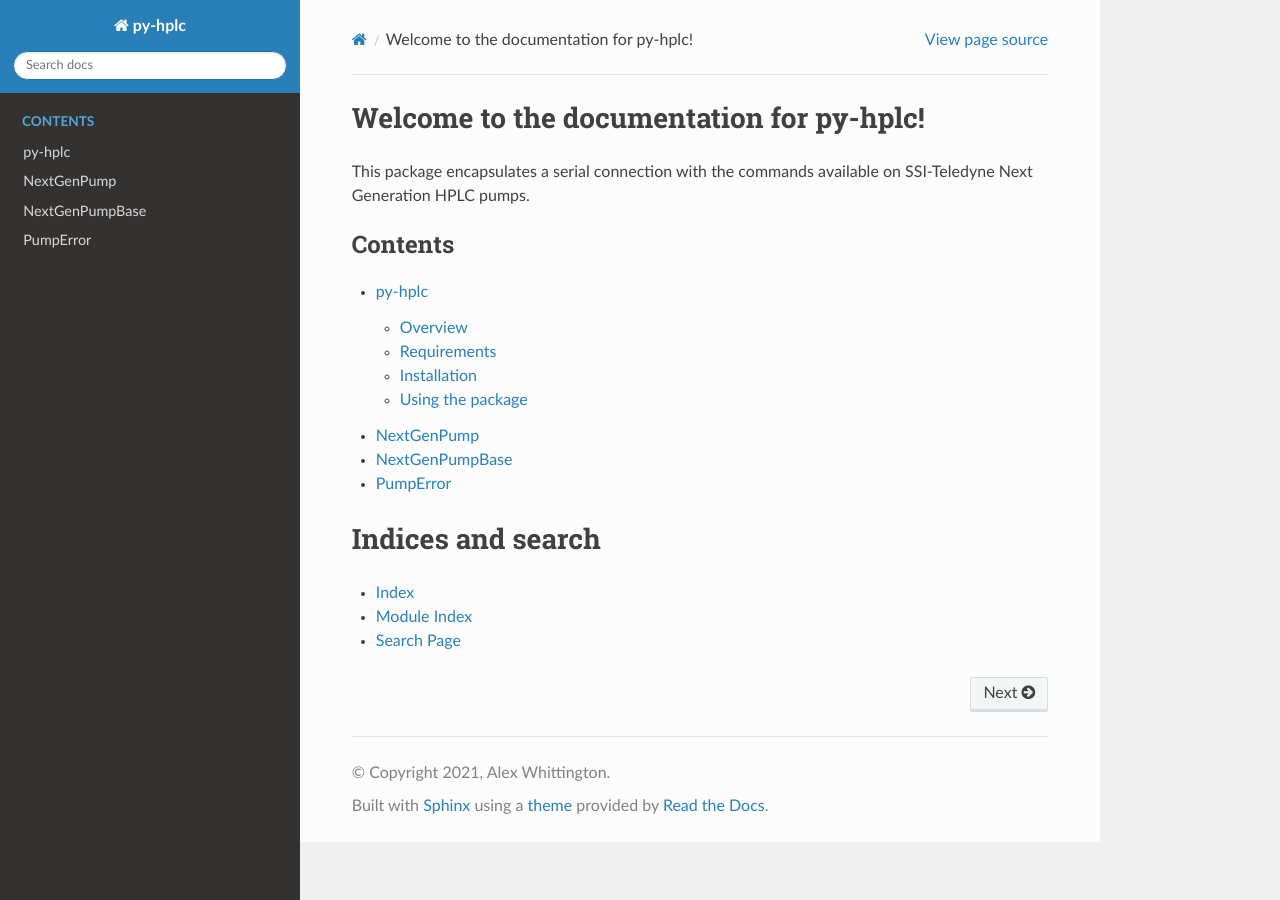
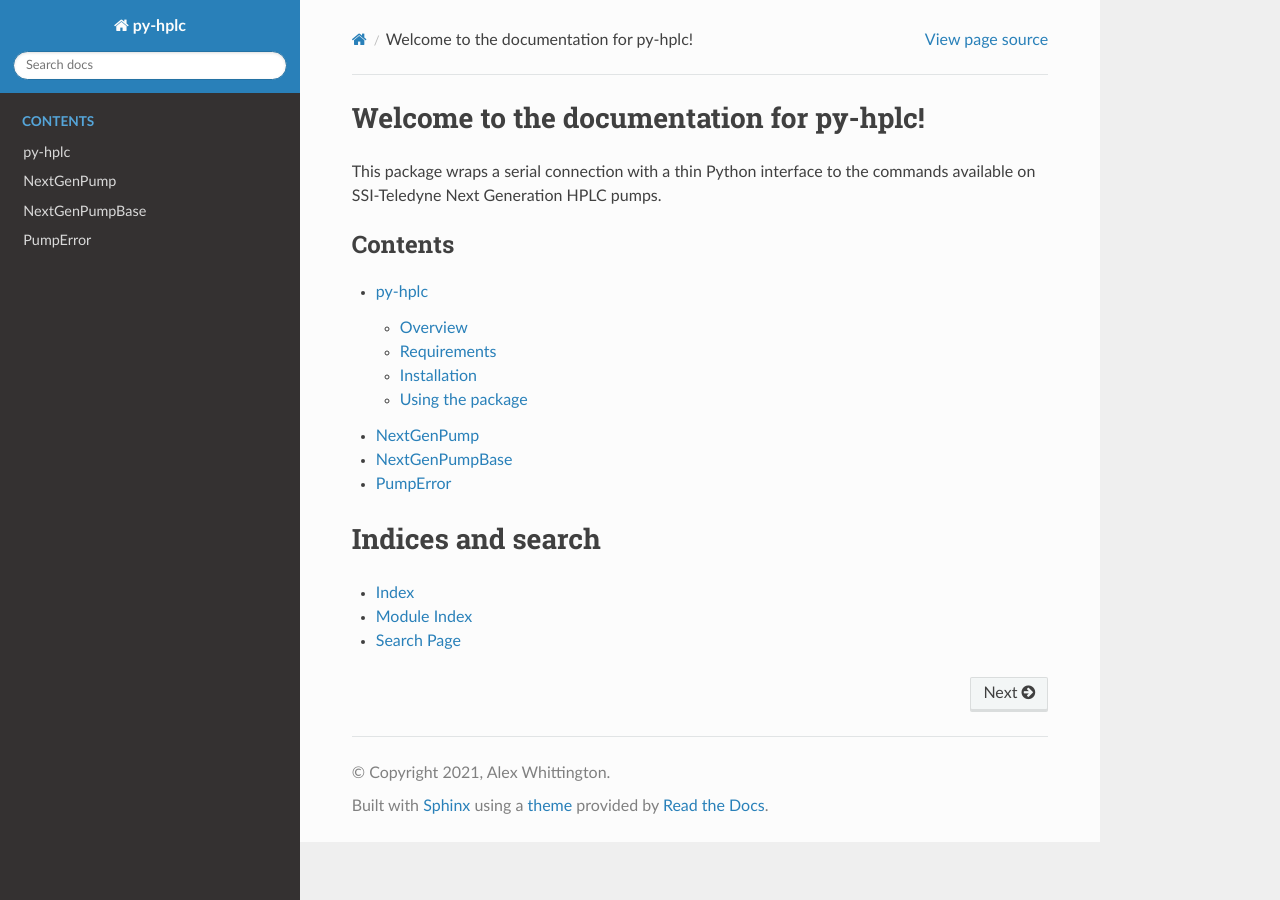
Before and after one commit to pct-code/py-hplc, a Sphinx documentation site: the page built from docs/index.rst, in a window 1280 px wide. Built offline with Sphinx 7.4.7 and the Read the Docs theme 2.0.0, drawn with Linux system fonts in a browser that asks for light colours.

Commit message:
update project description

```diff
--- a/docs/index.rst
+++ b/docs/index.rst
@@ -1,7 +1,7 @@
 Welcome to the documentation for py-hplc!
 =============================================
 
-This package encapsulates a serial connection with the commands available on SSI-Teledyne Next Generation HPLC pumps.
+This package wraps a serial connection with a thin Python interface to the commands available on SSI-Teledyne Next Generation HPLC pumps.
 
 .. toctree::
    :caption: Contents
--- a/docs/py_hplc.rst
+++ b/docs/py_hplc.rst
@@ -5,7 +5,7 @@ py-hplc
 Overview
 ===========
 
-This package encapsulates a serial connection with the commands available on SSI-Teledyne Next Generation HPLC pumps.
+This package wraps a serial connection with a thin Python interface to the commands available on SSI-Teledyne Next Generation HPLC pumps.
 
 Some data about the pumps, such as pressure and flowrate, are exposed as Python properties.
 This abstraction alleviates some of the inconsistencies involved in interfacing with various models of pump, and makes observing the pumps generally easier.
```
Also changed, not shown: other parts of docs/py_hplc.rst (+2 -2 lines).
